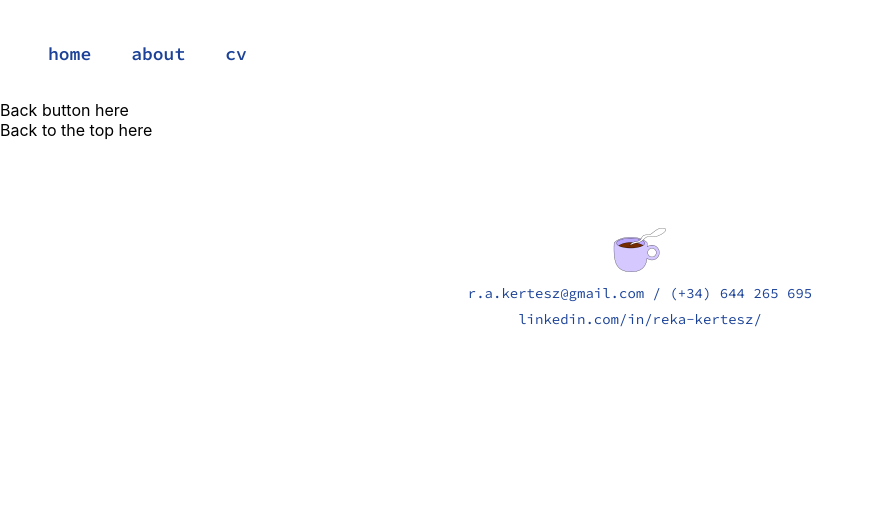
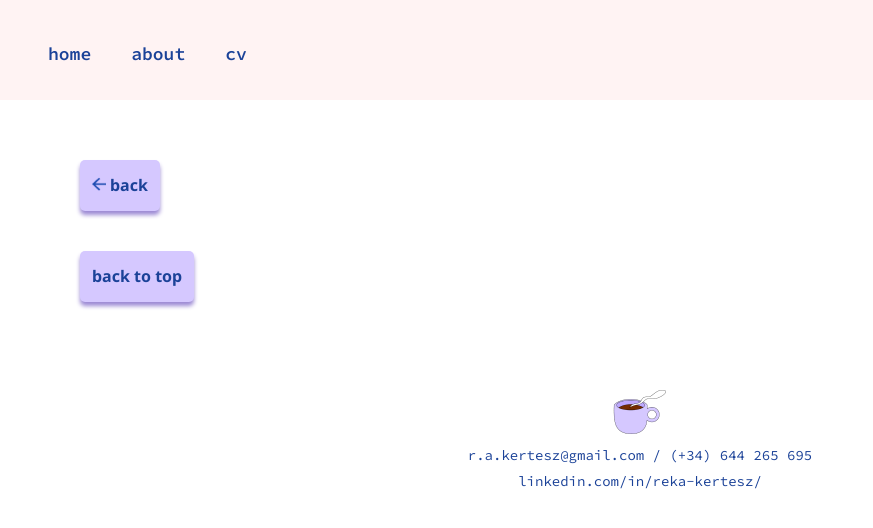
Before and after one commit to RekaK/portfolio, a Next.js app: page /professional-works/shine-app in a window 1280 px wide. Shown: the top 528 px of the page, without its empty margins (0-873 px from the left). Built offline with nearby package versions, Linux system fonts and the light colour scheme.

Commit message:
add projectTemplate structure

```diff
--- a/components/about/index.tsx
+++ b/components/about/index.tsx
@@ -1,4 +1,4 @@
-import { Styled } from "../../templates/MainTemplate.styles";
+import { Styled } from "../../templates/styles/MainTemplate.styles";
 import Section from "../../ui/Section";
 
 const AboutContent = () => {
--- a/components/cv/index.tsx
+++ b/components/cv/index.tsx
@@ -1,4 +1,4 @@
-import { Styled } from "../../templates/MainTemplate.styles";
+import { Styled } from "../../templates/styles/MainTemplate.styles";
 import { ICvArticle } from "../../ui/CV/CVArtice";
 import { ICVList } from "../../ui/CV/CvList";
 import CVSection from "../../ui/CV/CVSection";
--- a/components/home/index.tsx
+++ b/components/home/index.tsx
@@ -1,4 +1,4 @@
-import { Styled } from "../../templates/MainTemplate.styles";
+import { Styled } from "../../templates/styles/MainTemplate.styles";
 import { ICard } from "../../ui/Card";
 import Section, { ICardSection } from "../../ui/Section";
 
--- a/components/nav/Nav.styles.tsx
+++ b/components/nav/Nav.styles.tsx
@@ -6,6 +6,7 @@ const NavContainer = styled.nav({
   height: "100px",
   paddingLeft: "48px",
   paddingTop: "42px",
+  backgroundColor: colors.pink
 });
 
 interface NavLinkStyleProps {
--- a/components/passionProject/index.tsx
+++ b/components/passionProject/index.tsx
@@ -1,5 +1,5 @@
 import { useRouter } from "next/router";
-import { Styled } from "../../templates/MainTemplate.styles";
+import { Styled } from "../../templates/styles/MainTemplate.styles";
 import Button from "../../ui/Buttons/Button";
 import ImageGrid, { IImageObject } from "../../ui/ImageGrid";
 import Section from "../../ui/Section";
--- a/templates/MainTemplate.tsx
+++ b/templates/MainTemplate.tsx
@@ -1,5 +1,5 @@
 import Hero, { HeroProps } from "../components/hero";
-import { Styled } from "./MainTemplate.styles";
+import { Styled } from "./styles/MainTemplate.styles";
 
 interface MainTemplateProps {
   hero: HeroProps;
--- a/templates/ProjectTemplate.tsx
+++ b/templates/ProjectTemplate.tsx
@@ -1,15 +1,37 @@
+import { useRouter } from "next/router";
 import Footer from "../components/footer";
 import Nav from "../components/nav";
+import Button from "../ui/Buttons/Button";
+import { Styled } from "./styles/ProjectTemplate.styles";
 
 const ProjectTemplate: React.FC = ({ children }) => {
+  const router = useRouter();
+
   return (
-    <div>
+    <Styled.Main>
       <Nav />
-      <div>Back button here</div>
-      {children}
-      <div>Back to the top here</div>
+      <Styled.MainContainer>
+        <Styled.BackButtonContainer>
+          {" "}
+          <Button
+            label="back"
+            onClick={() => router.back()}
+            iconUrl={"/icons/backArrow.png"}
+          />
+        </Styled.BackButtonContainer>
+        {children}
+        <div>
+          {" "}
+          <Button
+            label="back to top"
+            onClick={() => {
+              return;
+            }}
+          />
+        </div>
+      </Styled.MainContainer>
       <Footer />
-    </div>
+    </Styled.Main>
   );
 };
 
--- /dev/null
+++ b/templates/styles/ProjectTemplate.styles.tsx
@@ -0,0 +1,26 @@
+import styled from "@emotion/styled";
+
+const ProjectTemplate = styled.body({
+  display: "flex",
+});
+
+const Main = styled.main({
+  width: "100vw",
+  height: "100vh",
+  overflow: "scroll",
+});
+
+const MainContainer = styled.div({
+  margin: "60px 80px",
+});
+
+const BackButtonContainer = styled.div({
+  margin: "40px 0",
+});
+
+export const Styled = {
+  ProjectTemplate,
+  Main,
+  MainContainer,
+  BackButtonContainer,
+};
```
Also changed, not shown: templates/styles/MainTemplate.styles.tsx (renamed from templates/MainTemplate.styles.tsx).
